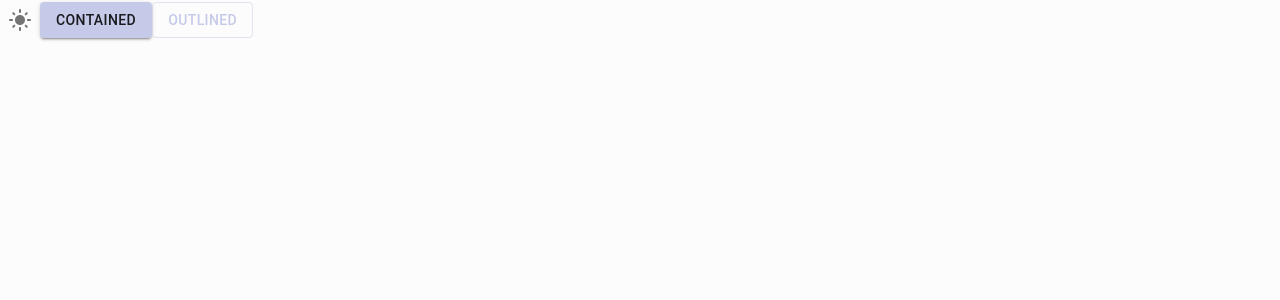
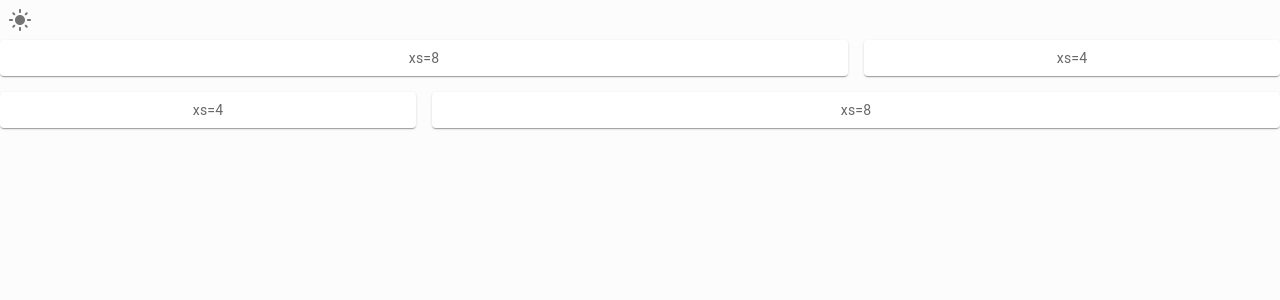
Before and after one commit to kelseythang/library-manager-frontend, a React (Create React App) app: page / in a window 1280 px wide. Shown: the top 300 px of the page. Built offline with nearby package versions, Linux system fonts and the light colour scheme.

Commit message:
Updates dark theme

```diff
--- a/src/components/App.jsx
+++ b/src/components/App.jsx
@@ -1,31 +1,21 @@
 import React, { useState } from 'react'
-import Button from '@mui/material/Button';
 import { ThemeProvider } from '@mui/material/styles';
 import CssBaseline from '@mui/material/CssBaseline';
 import { ColorModeContext, useMode } from '../theme';
-import { IconButton } from '@mui/material';
-import LightModeIcon from '@mui/icons-material/LightMode';
-import DarkModeIcon from '@mui/icons-material/DarkMode';
 import '../index.css';
+import { Routes, Route } from 'react-router-dom';
+import Home from './Home';
 
 function App() {
   const [theme, colorMode] = useMode();
-
-  const handleMode = () => {
-    console.log('working')
-  }
 
   return (
     <ColorModeContext.Provider value={colorMode}>
       <ThemeProvider theme={theme}>
         <CssBaseline />
-        <div>
-          <IconButton onClick={colorMode.toggleColorMode}>
-            {theme.palette.mode === 'light' ? (<LightModeIcon />) : (<DarkModeIcon />) }
-          </IconButton>
-          <Button variant="contained">Contained</Button>
-          <Button variant="outlined">Outlined</Button>
-        </div>
+        <Routes>
+          <Route path='/' element={<Home theme={theme} colorMode={colorMode} />} />
+        </Routes>
       </ThemeProvider>
     </ColorModeContext.Provider>
   )
--- /dev/null
+++ b/src/components/Home.jsx
@@ -0,0 +1,43 @@
+import React from 'react';
+import Box from '@mui/material/Box';
+import Grid from '@mui/material/Unstable_Grid2';
+import { IconButton } from '@mui/material';
+import { styled } from '@mui/material/styles';
+import Paper from '@mui/material/Paper';
+import LightModeIcon from '@mui/icons-material/LightMode';
+import DarkModeIcon from '@mui/icons-material/DarkMode';
+
+function Home({ theme, colorMode }) {
+
+  const Item = styled(Paper)(({ theme }) => ({
+    backgroundColor: theme.palette.mode === 'dark' ? '#1A2027' : '#fff',
+    ...theme.typography.body2,
+    padding: theme.spacing(1),
+    textAlign: 'center',
+    color: theme.palette.text.secondary,
+  }));
+
+  return (
+    <Box>
+      <IconButton onClick={colorMode.toggleColorMode}>
+        {theme.palette.mode === 'light' ? (<LightModeIcon />) : (<DarkModeIcon />) }
+      </IconButton>
+      <Grid container spacing={2}>
+        <Grid xs={8}>
+          <Item>xs=8</Item>
+        </Grid>
+        <Grid xs={4}>
+          <Item>xs=4</Item>
+        </Grid>
+        <Grid xs={4}>
+          <Item>xs=4</Item>
+        </Grid>
+        <Grid xs={8}>
+          <Item>xs=8</Item>
+        </Grid>
+      </Grid>
+    </Box>
+  )
+}
+
+export default Home;
--- a/src/theme.js
+++ b/src/theme.js
@@ -2,17 +2,8 @@ import { createContext, useState, useMemo } from 'react';
 import { createTheme } from '@mui/material/styles';
 import { indigo, green, grey } from '@mui/material/colors';
 
-// color tokens for app
-// export const colorTokens = (mode) => {{
-//   ...(mode === 'light')
-//   ?
-//   :
-// }}
-
 // creates mui theme settings
-export const themeSettings = (mode) => {
-  //const colors = colorTokens(mode);
-
+export const themeSettings = mode => {
   return {
     palette: {
       mode: mode,
@@ -45,7 +36,7 @@ export const themeSettings = (mode) => {
             light: grey[100]
           },
           background: {
-            default: indigo[500]
+            default: grey[900]
           }
         }
       )
@@ -58,6 +49,7 @@ export const ColorModeContext = createContext({
   toggleColorMode: () => {}
 });
 
+// sets, updates, and exports light/dark mode state
 export const useMode = () => {
   const [mode, setMode] = useState('light');
 
```
Also changed, not shown: src/components/BookForm.jsx (added, +9 -0 lines), src/components/MemberForm.jsx (added, +9 -0 lines).
